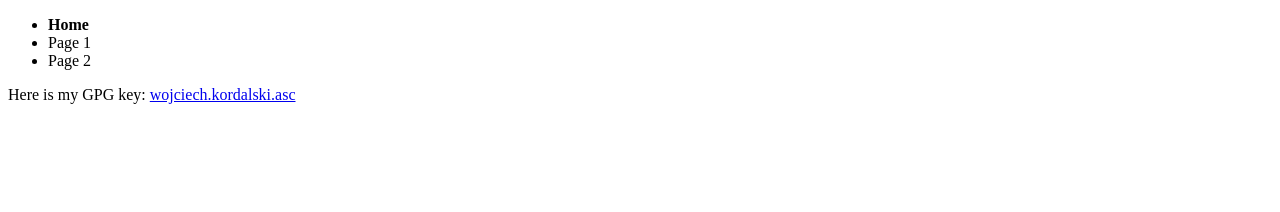
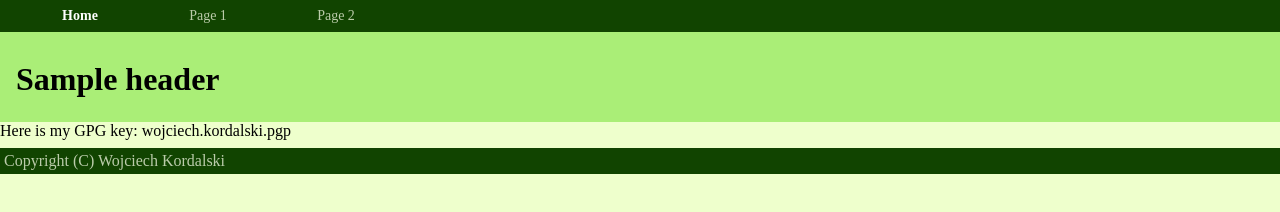
Before and after one commit to wkordalski/wkordalski.github.com, a plain HTML site: page index.html in a window 1280 px wide. Drawn offline with Linux system fonts and the light colour scheme.

Commit message:
Added some style changes to the webpage.

```diff
--- a/index.html
+++ b/index.html
@@ -1,24 +1,28 @@
 <!doctype html>
 <html>
   <head>
-    <title>Wojciech Kordalski web page</title>
+    <title>My page</title>
+    <link rel="stylesheet" type="text/css" href="main.css" media="screen">
+    <meta charset="utf-8" />
   </head>
   <body>
-    <nav id="topbar">
+    <nav id="menu">
       <ul>
-        <li><a><b>Home</b></a></li>
-        <li><a>Page 1</a></li>
-        <li><a>Page 2</a></li>
+        <li class="active"><a href="#"><b>Home</b></a></li>
+        <li><a href="#">Page 1</a></li>
+        <li><a href="#">Page 2</a></li>
       </ul>
     </nav>
-    <header>
+    <header id="topheader">
+      <h1>Sample header</h1>
     </header>
-    <nav>
+    <nav id="docnavig">
     </nav>
     <section id="content">
-      Here is my GPG key: <a href="/wojciech.kordalski.asc">wojciech.kordalski.asc</a>
+      Here is my GPG key: <a href="/wojciech.kordalski.pgp">wojciech.kordalski.pgp</a>
     </section>
-    <footer>
+    <footer id="botfooter">
+      Copyright (C) Wojciech Kordalski
     </footer>
   </body>
 </html>
--- /dev/null
+++ b/main.css
@@ -0,0 +1,108 @@
+body
+{
+  background: #EEFFCC;
+  margin: 0 0 0 0;
+}
+
+a
+{
+  color: inherit;
+  text-decoration: none;
+  cursor: pointer;
+}
+
+a:hover
+{
+  color: inherit;
+  text-decoration: underline;
+}
+
+#menu
+{
+  color: #BBCCAA;
+  float: left;
+  background: #114400;
+  /*width: 512px;*/
+  width: 100%;
+  margin: 0px 0 0 0;
+  padding: 0 0 0 16px;
+  /*font-family: ;*/
+  font-size: 14px;
+  /*font-weight: bold;*/
+  /*border-radius: 2px;*/
+  /*display: block;*/
+}
+
+#menu>ul
+{
+  list-style-type: none;
+  overflow: hidden;
+  margin:0 0 0 0;
+  display: block;
+  padding: 0 0 0 0;
+  /*width: 512px;*/
+}
+
+#menu>ul>li
+{
+  float: left;
+  width: 128px;
+  line-height: 32px;
+  margin: 0 0 0 0;
+  text-align: center;
+  cursor: pointer;
+  display: block;
+  /*border-left: 1px dotted #DDDDDD;*/
+}
+
+#menu>ul>li.active
+{
+  /*background:  #AAEE77;*/
+  /*font-weight: bold;*/
+  color: #FFFFFF;
+}
+
+#menu>ul>li:hover
+{
+  background: #AAEE77;
+  color: #000000;
+}
+
+#menu>ul>li>a
+{
+  text-decoration: none;
+  color: inherit;
+  display: block;
+  width: 100%;
+  height: 100%;
+  cursor: default;
+  margin: 0 0 0 0;
+}
+
+#topheader
+{
+  clear: both;
+  background: #AAEE77;
+  padding: 8px 16px 2px 16px;
+}
+
+#docnavig
+{
+  clear: both;
+  /* todo */
+}
+
+#content
+{
+  clear: both;
+}
+
+#botfooter
+{
+  clear: both;
+  width: 100%;
+  background: #114400;
+  padding: 4px 4px 4px 4px;
+  margin-top: 8px;
+  color: #BBCCAA;
+}
```
Also changed, not shown: 2 other files.
